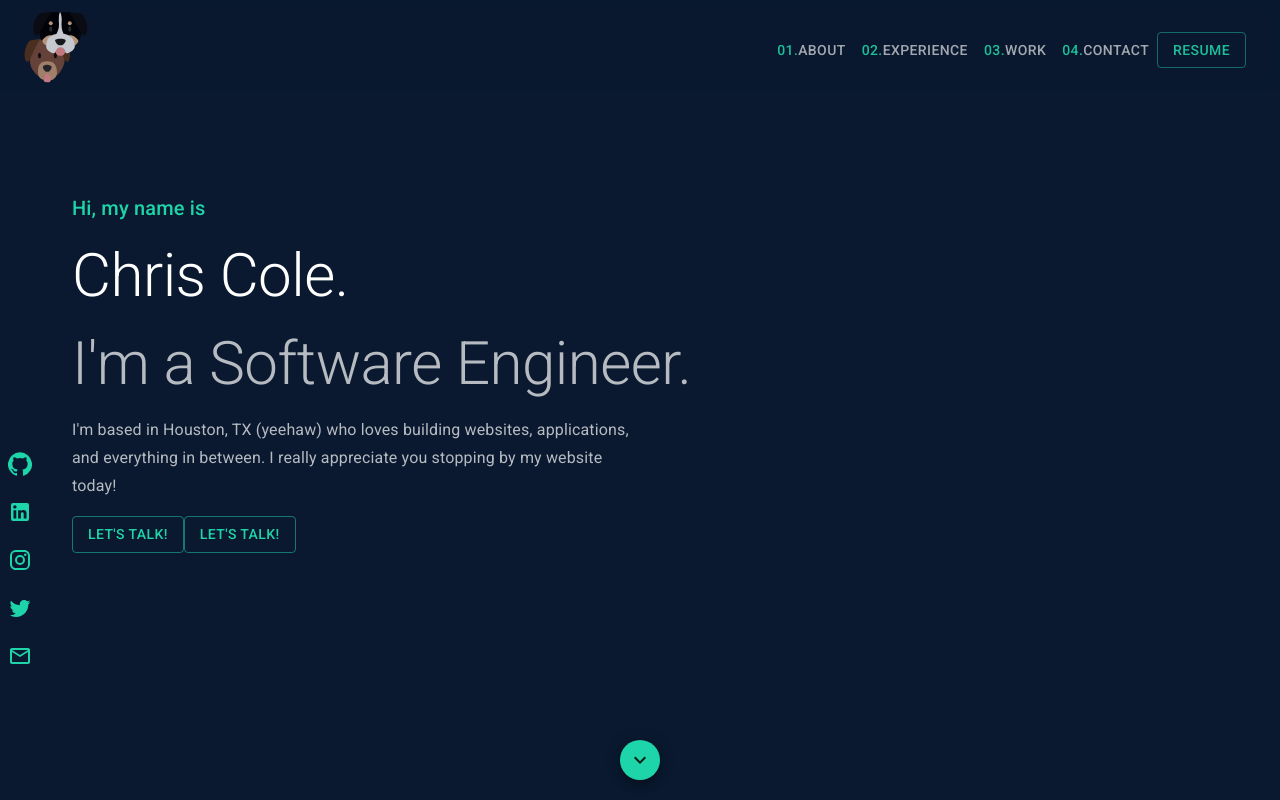
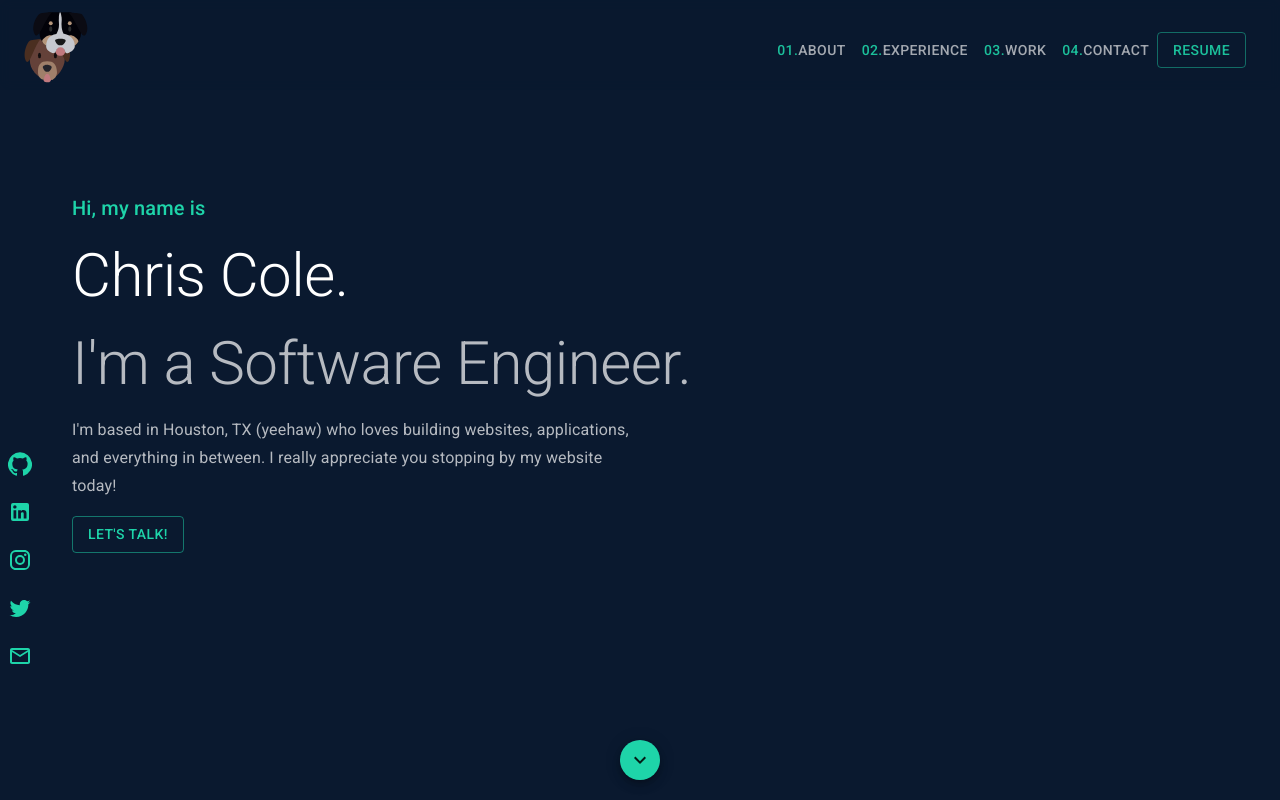
Before and after one commit to chrisrcole/chrisrcole.github.io, a React (Create React App) app: page / in a window 1280 px wide. Shown: the top 800 px of the page. Built offline with nearby package versions, Linux system fonts and the light colour scheme.

Commit message:
removing dup button

```diff
--- a/src/components/Hero/Hero.tsx
+++ b/src/components/Hero/Hero.tsx
@@ -57,13 +57,6 @@ export const Hero = () => {
           >
             Let's Talk!
           </Button>
-          <Button
-            href={`mailto:cccole3@gmail.com`}
-            color="secondary"
-            variant="outlined"
-          >
-            Let's Talk!
-          </Button>
         </Grid>
       </Grid>
       <div className={classes.down}>
```
